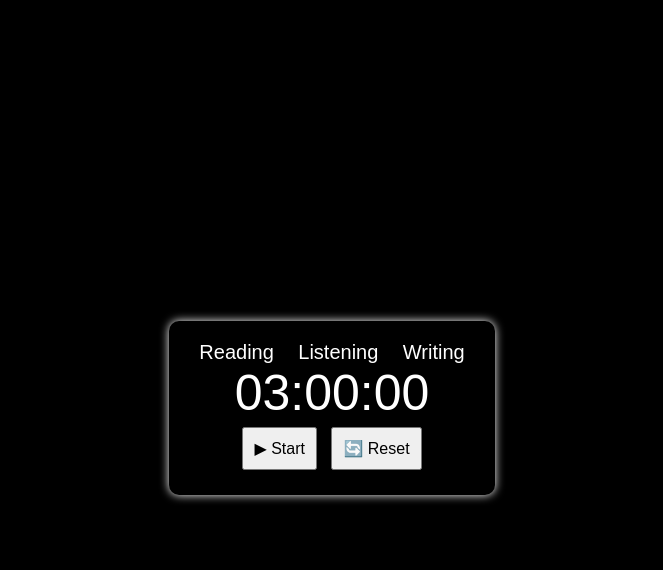
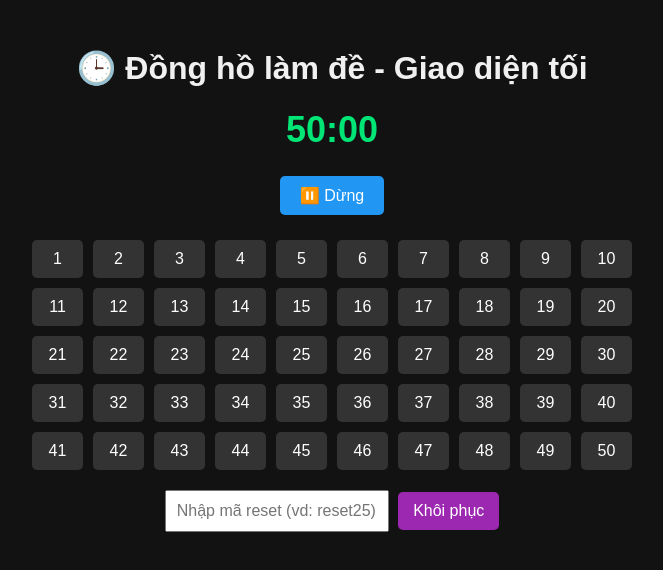
Before and after one commit to KZKris/Ielts-clock, a plain HTML site: page index.html in a window 1280 px wide. Shown: the whole page, without its empty margins (308-971 px from the left). Drawn offline with Linux system fonts and the light colour scheme.

Commit message:
Update index.html

```diff
--- a/index.html
+++ b/index.html
@@ -1,103 +1,262 @@
 <!DOCTYPE html>
-<html lang="en">
+<html lang="vi">
 <head>
-    <meta charset="UTF-8">
-    <meta name="viewport" content="width=device-width, initial-scale=1.0">
-    <title>Countdown Timer</title>
+  <meta charset="UTF-8" />
+  <title>Đồng hồ làm đề</title>
   <style>
     body {
-            display: flex;
-            justify-content: center;
-            align-items: center;
-            height: 100vh;
-            background-color: black;
+      background-color: #121212;
+      color: #f0f0f0;
+      font-family: Arial, sans-serif;
+      padding: 20px;
+      text-align: center;
+    }
+
+    .questions {
+      display: grid;
+      grid-template-columns: repeat(10, 1fr);
+      gap: 10px;
+      max-width: 600px;
+      margin: 20px auto;
+    }
+
+    .questions button {
+      padding: 10px;
+      font-size: 16px;
+      border-radius: 5px;
+      background-color: #333;
+      color: #fff;
+      border: none;
+      cursor: pointer;
+    }
+
+    .questions button:hover:not(:disabled) {
+      background-color: #555;
+    }
+
+    .done {
+      background-color: #777 !important;
+      cursor: not-allowed;
+    }
+
+    .active {
+      background-color: #4CAF50 !important;
+    }
+
+    #timer {
+      font-size: 36px;
+      margin-top: 20px;
+      font-weight: bold;
+      color: #00e676;
+    }
+
+    #timer.warning {
+      color: #ff9800;
+      animation: blink 1s infinite;
+    }
+
+    @keyframes blink {
+      0%, 100% { opacity: 1; }
+      50% { opacity: 0.5; }
+    }
+
+    .controls {
+      margin: 20px;
+    }
+
+    .controls button {
+      padding: 10px 20px;
+      font-size: 16px;
+      margin: 5px;
+      border: none;
+      border-radius: 5px;
+      background-color: #2196f3;
       color: white;
-            font-family: Arial, sans-serif;
+      cursor: pointer;
     }
-        .clock {
-            text-align: center;
-            padding: 20px;
-            border-radius: 10px;
-            box-shadow: 0 0 10px white;
+
+    .restore {
+      margin-top: 20px;
     }
-        .time {
-            font-size: 50px;
+
+    .restore input {
+      padding: 10px;
+      font-size: 16px;
+      width: 200px;
     }
-        .labels span {
-            font-size: 20px;
-            padding: 5px 10px;
-            opacity: 1;
-            transition: opacity 0.5s;
-        }
-        .hidden {
-            opacity: 0.3;
-        }
-        .controls button {
-            margin: 5px;
+
+    .restore button {
+      padding: 10px 15px;
+      margin-left: 5px;
       font-size: 16px;
-            padding: 10px;
+      background-color: #9c27b0;
+      color: white;
+      border: none;
+      border-radius: 5px;
     }
   </style>
 </head>
 <body>
-    <div class="clock">
-        <div class="labels">
-            <span id="reading">Reading</span>
-            <span id="listening">Listening</span>
-            <span id="writing">Writing</span>
+  <h1>🕒 Đồng hồ làm đề - Giao diện tối</h1>
+  <div id="timer">00:00</div>
+
+  <div class="controls">
+    <button id="stopBtn">⏸️ Dừng</button>
+    <button id="submitBtn" style="display:none;">📤 Nộp đề</button>
   </div>
-        <div class="time" id="timer">03:00:00</div>
-        <div class="controls">
-            <button id="startBtn" onclick="startTimer()">▶ Start</button>
-            <button id="pauseBtn" onclick="togglePause()" style="display:none;">⏸️ Pause</button>
-            <button onclick="resetTimer()">🔄 Reset</button>
+
+  <div class="questions" id="questionList"></div>
+
+  <div class="restore">
+    <input type="text" id="codeInput" placeholder="Nhập mã reset (vd: reset25)" />
+    <button onclick="handleResetCode()">Khôi phục</button>
   </div>
-    </div>
+
   <script>
-        let timeLeft = 3 * 3600;
-        let timerInterval;
-        let isPaused = true;
+    const TOTAL_TIME = 50 * 60;
+    let selected = null;
+    let timer = null;
+    let timeLeft = TOTAL_TIME;
+    let completed = JSON.parse(localStorage.getItem('completed') || '[]');
+    let saved = JSON.parse(localStorage.getItem('current') || '{}');
+    let warned = false;
 
-        function updateTimerDisplay() {
-            let hours = Math.floor(timeLeft / 3600);
-            let minutes = Math.floor((timeLeft % 3600) / 60);
-            let seconds = timeLeft % 60;
-            document.getElementById("timer").textContent = `${String(hours).padStart(2,'0')}:${String(minutes).padStart(2,'0')}:${String(seconds).padStart(2,'0')}`;
-            document.getElementById("reading").classList.toggle("hidden", hours < 3);
-            document.getElementById("listening").classList.toggle("hidden", hours < 2);
-            document.getElementById("writing").classList.toggle("hidden", hours < 1);
+    const timerEl = document.getElementById('timer');
+    const questionList = document.getElementById('questionList');
+    const stopBtn = document.getElementById('stopBtn');
+    const submitBtn = document.getElementById('submitBtn');
+
+    stopBtn.onclick = () => {
+      if (timer) clearInterval(timer);
+      timer = null;
+    };
+
+    submitBtn.onclick = () => {
+      if (selected) {
+        clearInterval(timer);
+        let usedTime = TOTAL_TIME - timeLeft;
+        let usedMin = Math.floor(usedTime / 60);
+        let remainMin = Math.floor(timeLeft / 60);
+
+        alert(`✅ Bạn đã nộp đề ${selected}.\n⏱ Thời gian đã dùng: ${usedMin} phút.\n🕒 Còn lại: ${remainMin} phút.`);
+
+        completeCurrent();
+      }
+    };
+
+    function renderQuestions() {
+      questionList.innerHTML = '';
+      for (let i = 1; i <= 50; i++) {
+        const btn = document.createElement('button');
+        btn.textContent = i;
+        btn.disabled = completed.includes(i);
+        btn.className = completed.includes(i) ? 'done' : '';
+        if (selected === i) btn.classList.add('active');
+        btn.onclick = () => selectQuestion(i);
+        questionList.appendChild(btn);
+      }
+    }
+
+    function selectQuestion(i) {
+      if (completed.includes(i)) return;
+
+      if (selected !== i) {
+        selected = i;
+        if (saved.id === i && saved.timeLeft > 0) {
+          timeLeft = saved.timeLeft;
+        } else {
+          timeLeft = TOTAL_TIME;
+        }
+      }
+
+      warned = false;
+      clearInterval(timer);
+      startTimer();
+      renderQuestions();
+      submitBtn.style.display = 'inline-block';
     }
 
     function startTimer() {
-            document.getElementById("startBtn").style.display = "none";
-            document.getElementById("pauseBtn").style.display = "inline";
-            isPaused = false;
-            timerInterval = setInterval(() => {
-                if (!isPaused) {
-                    if (timeLeft > 0) {
+      updateTimerDisplay();
+      timer = setInterval(() => {
         timeLeft--;
+
+        if (!warned && timeLeft <= 5 * 60) {
+          warned = true;
+          timerEl.classList.add('warning');
+          alert('⏰ Còn 5 phút!');
+        }
+
+        if (timeLeft <= 0) {
+          timeLeft = 0;
+          completeCurrent();
+        }
+
         updateTimerDisplay();
-                    } else {
-                        clearInterval(timerInterval);
-                    }
-                }
+        saveProgress();
       }, 1000);
     }
 
-        function togglePause() {
-            isPaused = !isPaused;
-            document.getElementById("pauseBtn").textContent = isPaused ? "▶ Resume" : "⏸️ Pause";
+    function updateTimerDisplay() {
+      const min = String(Math.floor(timeLeft / 60)).padStart(2, '0');
+      const sec = String(timeLeft % 60).padStart(2, '0');
+      timerEl.textContent = `${min}:${sec}`;
     }
 
-        function resetTimer() {
-            clearInterval(timerInterval);
-            timeLeft = 3 * 3600;
+    function completeCurrent() {
+      clearInterval(timer);
+      timer = null;
+      timerEl.classList.remove('warning');
+      if (selected && !completed.includes(selected)) {
+        completed.push(selected);
+        localStorage.setItem('completed', JSON.stringify(completed));
+      }
+      selected = null;
+      localStorage.removeItem('current');
+      submitBtn.style.display = 'none';
+      renderQuestions();
       updateTimerDisplay();
-            document.getElementById("startBtn").style.display = "inline";
-            document.getElementById("pauseBtn").style.display = "none";
-            isPaused = true;
     }
 
+    function saveProgress() {
+      if (selected) {
+        localStorage.setItem('current', JSON.stringify({ id: selected, timeLeft }));
+      }
+    }
+
+    function handleResetCode() {
+      const code = document.getElementById('codeInput').value.trim().toLowerCase();
+      if (code.startsWith('reset')) {
+        const num = parseInt(code.slice(5));
+        if (num >= 1 && num <= 50) {
+          completed = completed.filter((x) => x !== num);
+          localStorage.setItem('completed', JSON.stringify(completed));
+
+          clearInterval(timer);
+          selected = num;
+          timeLeft = TOTAL_TIME;
+          warned = false;
+          startTimer();
+          renderQuestions();
+          saveProgress();
+          submitBtn.style.display = 'inline-block';
+          document.getElementById('codeInput').value = '';
+        } else {
+          alert('❌ Số đề không hợp lệ! (1 - 50)');
+        }
+      } else {
+        alert('❌ Mã không hợp lệ. Vui lòng nhập dạng "reset25"');
+      }
+    }
+
+    if (saved.id && !completed.includes(saved.id)) {
+      selected = saved.id;
+      timeLeft = saved.timeLeft;
+      startTimer();
+      submitBtn.style.display = 'inline-block';
+    }
+
+    renderQuestions();
     updateTimerDisplay();
   </script>
 </body>
```
Lines whose indentation alone changed are shown as unchanged.
